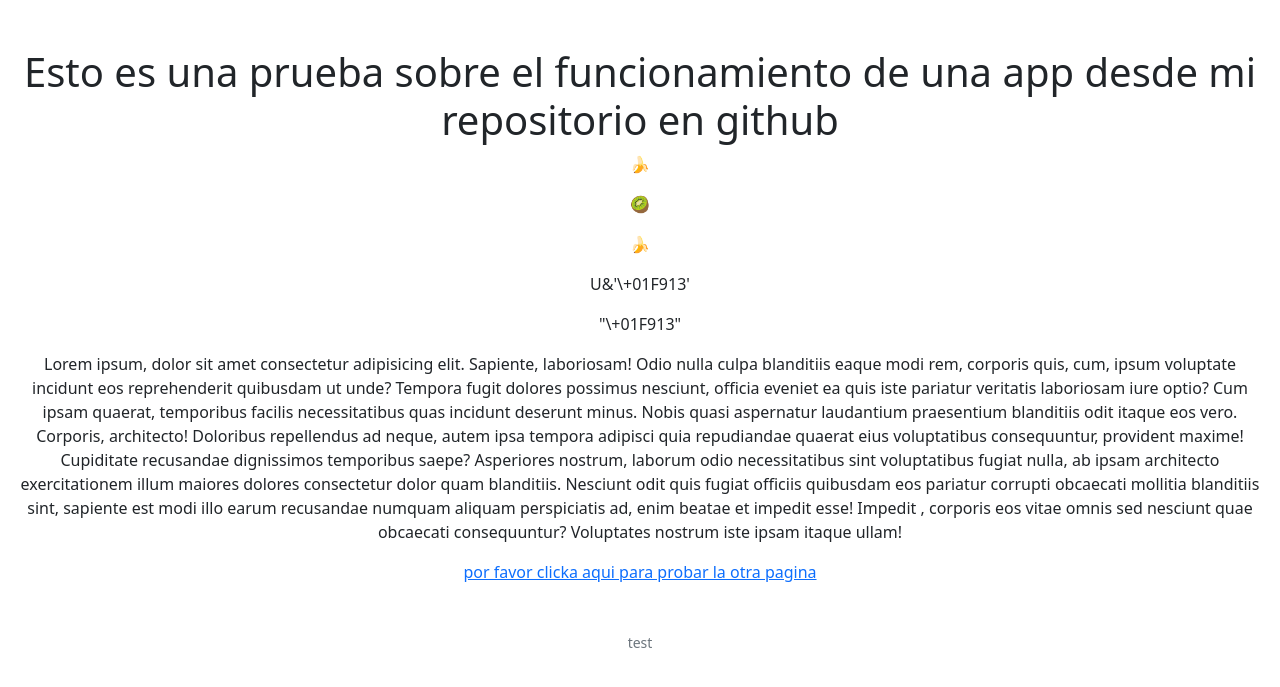
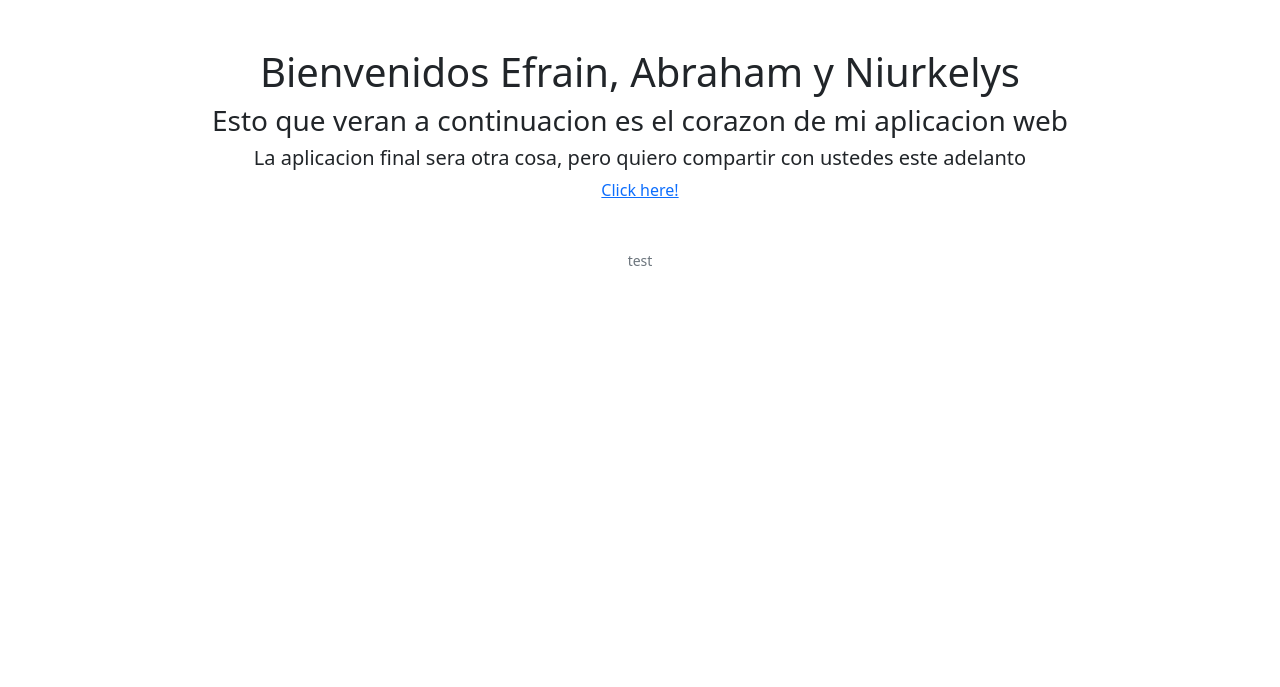
Before and after one commit to keinermendoza/heroku, a Flask app: page / in a window 1280 px wide. Shown: the top 687 px of the page. Run offline with Flask 2, Linux system fonts and the light colour scheme.

Commit message:
changing index.html

```diff
--- a/templates/index.html
+++ b/templates/index.html
@@ -1,15 +1,9 @@
 {% extends "layout.html" %}
 
 {% block main %}
-    <h1>Esto es una prueba sobre el funcionamiento de una app desde mi repositorio en github</h1>
-    <p>&#x1f34c</p>
-    <p>&#129373</p>
-    <p>&#x1F34C</p>
-    <p>U&'\+01F913'</p>
-    <P>"\+01F913"</P>
-    <p>Lorem ipsum, dolor sit amet consectetur adipisicing elit. Sapiente, laboriosam! Odio nulla culpa blanditiis
-        eaque modi rem, corporis quis, cum, ipsum voluptate incidunt eos reprehenderit quibusdam ut unde? Tempora fugit dolores possimus nesciunt, officia eveniet ea quis iste pariatur veritatis laboriosam iure optio? Cum ipsam quaerat, temporibus facilis necessitatibus quas incidunt deserunt minus. Nobis quasi aspernatur laudantium praesentium blanditiis odit itaque eos vero. Corporis, architecto! Doloribus repellendus ad neque, autem ipsa tempora adipisci quia repudiandae quaerat eius voluptatibus consequuntur, provident maxime! Cupiditate recusandae dignissimos temporibus saepe? Asperiores nostrum, laborum odio necessitatibus sint voluptatibus fugiat nulla, ab ipsam architecto exercitationem illum maiores dolores consectetur dolor quam blanditiis. Nesciunt odit quis fugiat officiis quibusdam eos pariatur corrupti obcaecati mollitia blanditiis sint, sapiente est modi illo earum recusandae numquam aliquam perspiciatis ad, enim beatae et impedit esse! Impedit
-        , corporis eos vitae omnis sed nesciunt quae obcaecati consequuntur? Voluptates nostrum iste ipsam itaque ullam!</p>
-    <a href="{{url_for('test')}}">por favor clicka aqui para probar la otra pagina</a>
+    <h1>Bienvenidos Efrain, Abraham y Niurkelys</h1>
+    <h3>Esto que veran a continuacion es el corazon de mi aplicacion web</h3>
+    <h5>La aplicacion final sera otra cosa, pero quiero compartir con ustedes este adelanto</h5>
+    <a href="{{url_for('test')}}">Click here!</a>
 
 {% endblock %}
```
